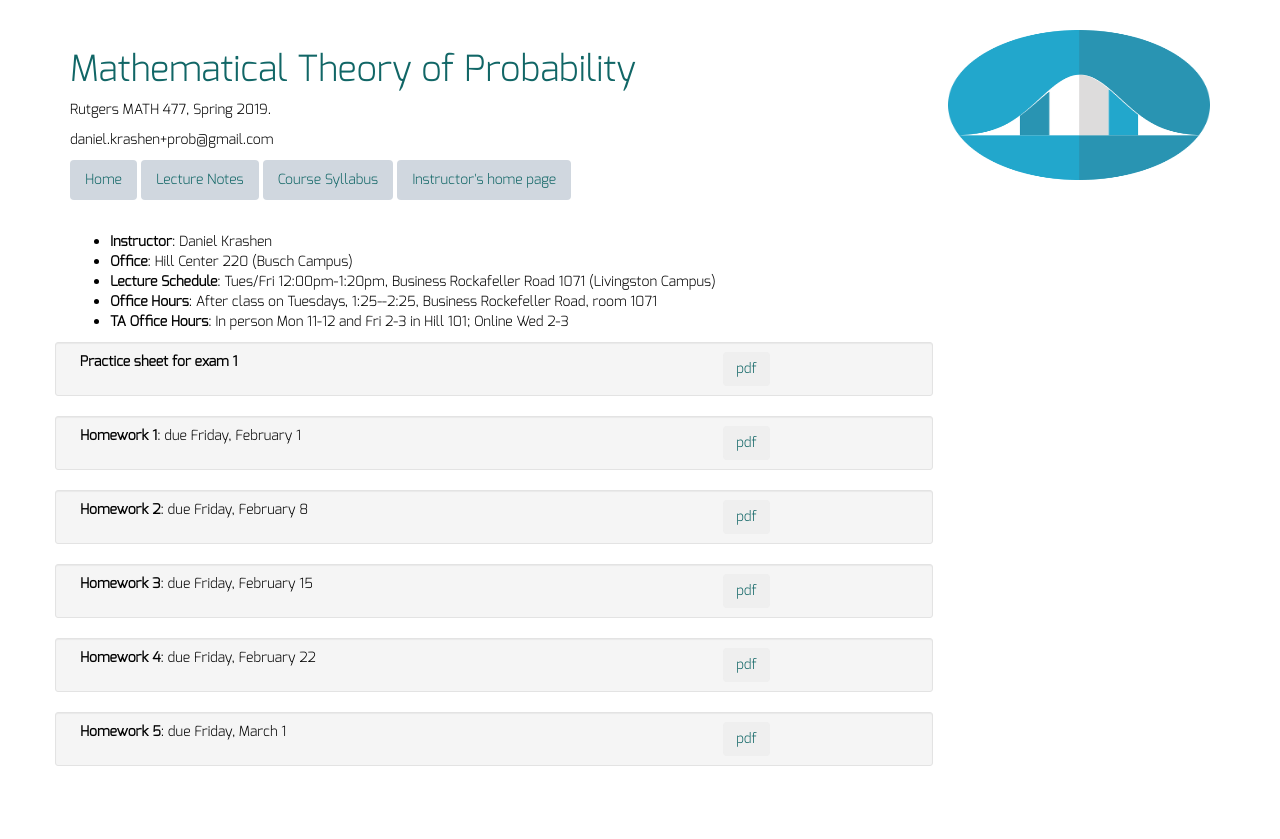
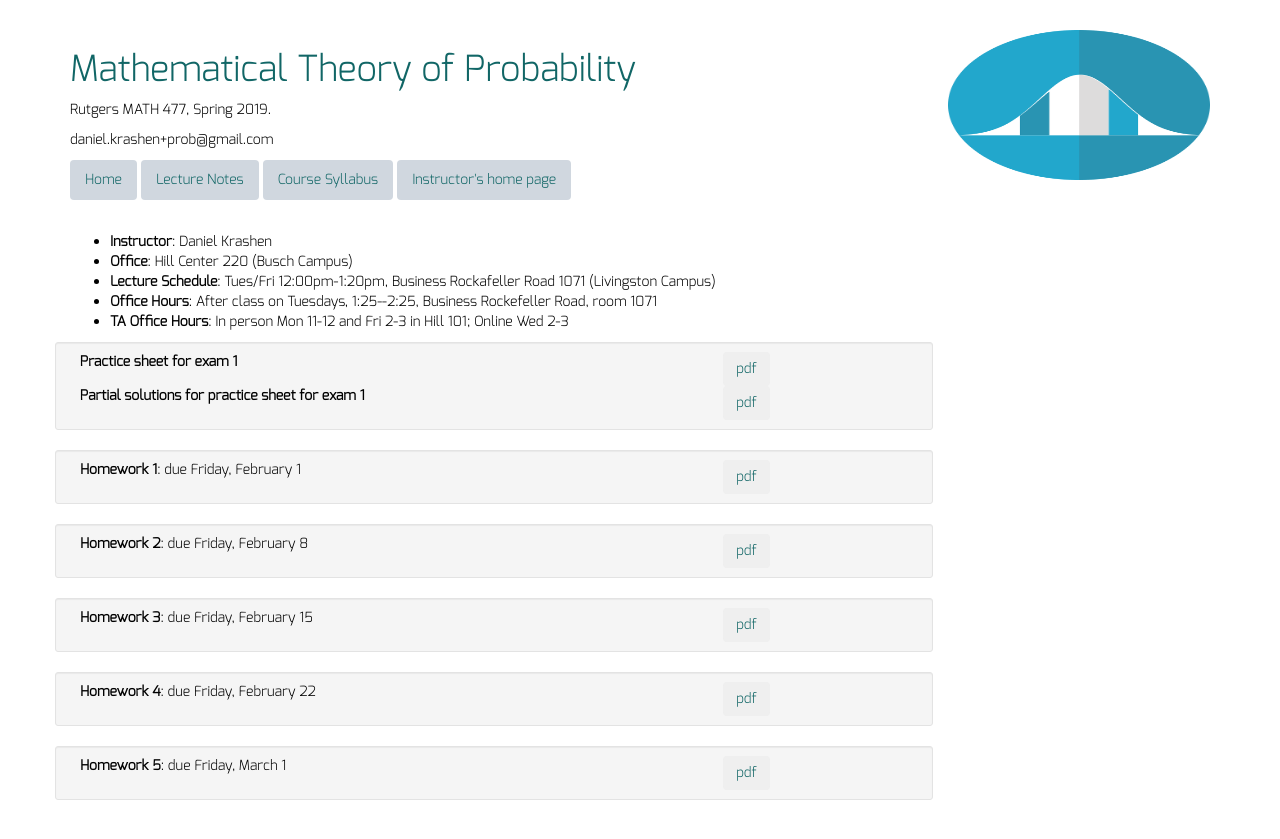
Before and after one commit to dkrashen/probability, a Jekyll site: the page built from index.html, in a window 1280 px wide. Shown: the top 839 px of the page. Built offline with Jekyll 4.4.1, drawn with Linux system fonts in a browser that asks for light colours; nearby versions of some CDN libraries.

Commit message:
add partial solutions

```diff
--- a/index.html
+++ b/index.html
@@ -25,6 +25,13 @@
 		<a href="exams/practice1.pdf"><button type="button"
     class="btn btn-lnk btn-spaced">pdf</button></a>
 	</div>
+	<div class="col-md-9">
+	  <b>Partial solutions for practice sheet for exam 1</b>
+	</div>
+	<div class="col-md-3">
+		<a href="exams/practice1-solns.pdf"><button type="button"
+    class="btn btn-lnk btn-spaced">pdf</button></a>
+	</div>
 </div>
 
 {% for h in site.data.homework %}
```
Also changed, not shown: 1 other file.
